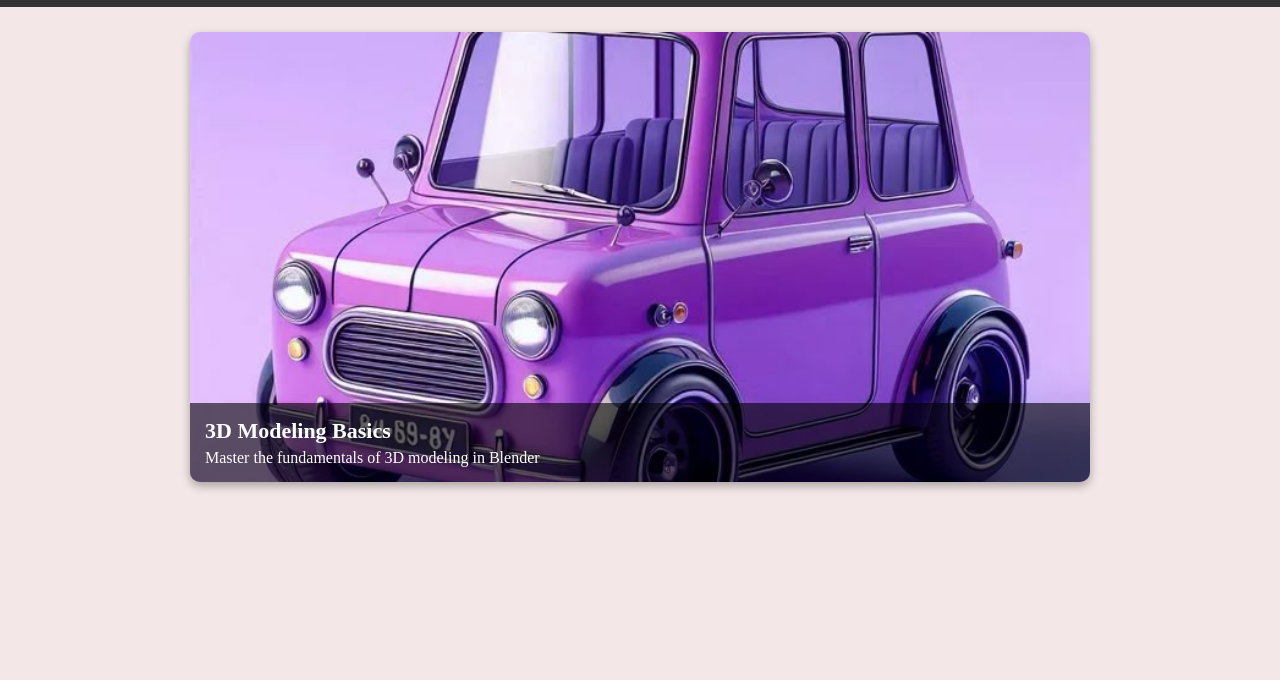
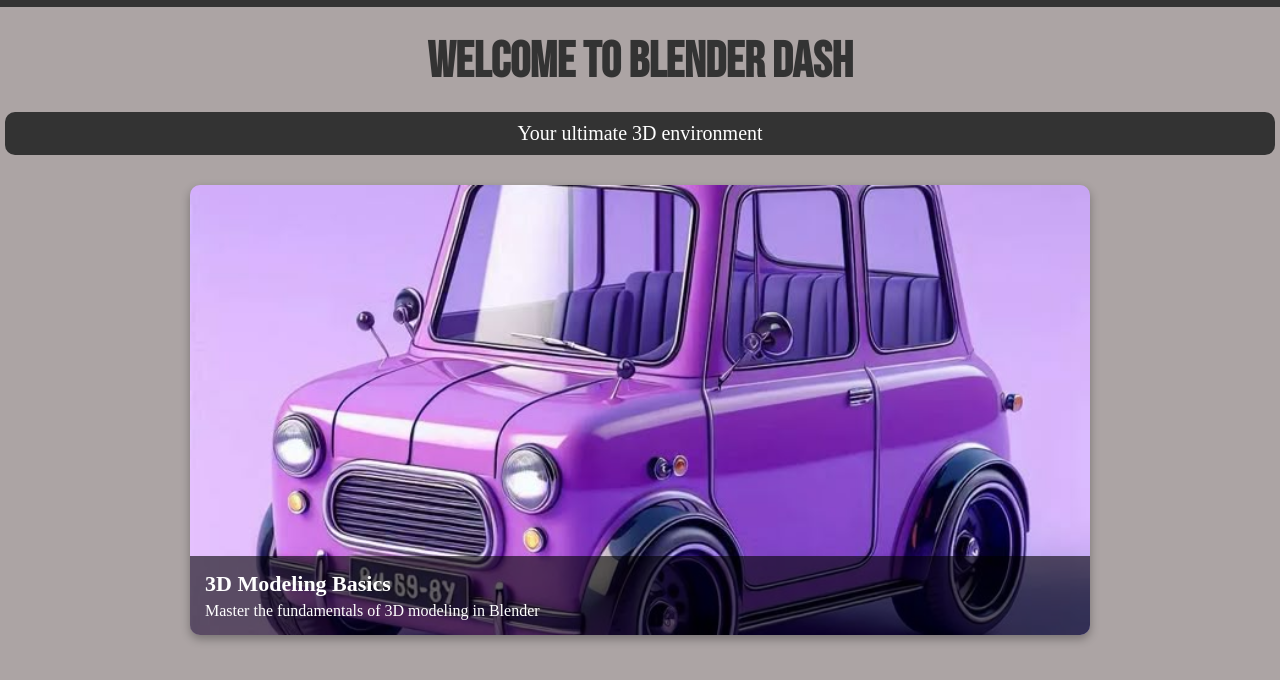
Before and after one commit to Cube-bot-commit/cube-bot-commit.github.io, a plain HTML site: page index.html in a window 1280 px wide. Shown: the part 88-768 px from the top of the page. Drawn offline with Linux system fonts and the light colour scheme; a web font is replaced by a local one.

Commit message:
New files

```diff
--- a/index.html
+++ b/index.html
@@ -22,6 +22,13 @@
             </nav>
         </div>
     </header>
+
+    <section class="hero">
+        <div class="container">
+            <h1 class="hero-big-text">Welcome to <span>Blender Dash</span></h1>
+            <p class="hero-small-text">Your ultimate 3D environment</p>
+        </div>
+    </section>
 
     <section>
         <div class="container">
--- a/styles.css
+++ b/styles.css
@@ -22,7 +22,7 @@
 }
 
 body{
-    background-color: #f3e7e7;
+    background-color: #aca4a4;
     font-family: Arial, sans-serif;
     margin: 0;
     padding: 0;
@@ -141,3 +141,26 @@ img{
 .caption p {
     font-size: 16px;
 }
+
+.hero{
+    height: 100%;
+}
+
+.hero-big-text{
+    font-family: 'FontThree';
+    font-size: 50px;
+    color: #333;
+    text-align: center;
+    margin-top: 20px;
+}
+
+.hero-small-text{
+    font-family: 'FontTwo';
+    font-size: 20px;
+    color: #fff;
+    text-align: center;
+    margin-top: 20px;
+    background: #333;
+    padding: 10px;
+    border-radius: 10px;
+}
```
